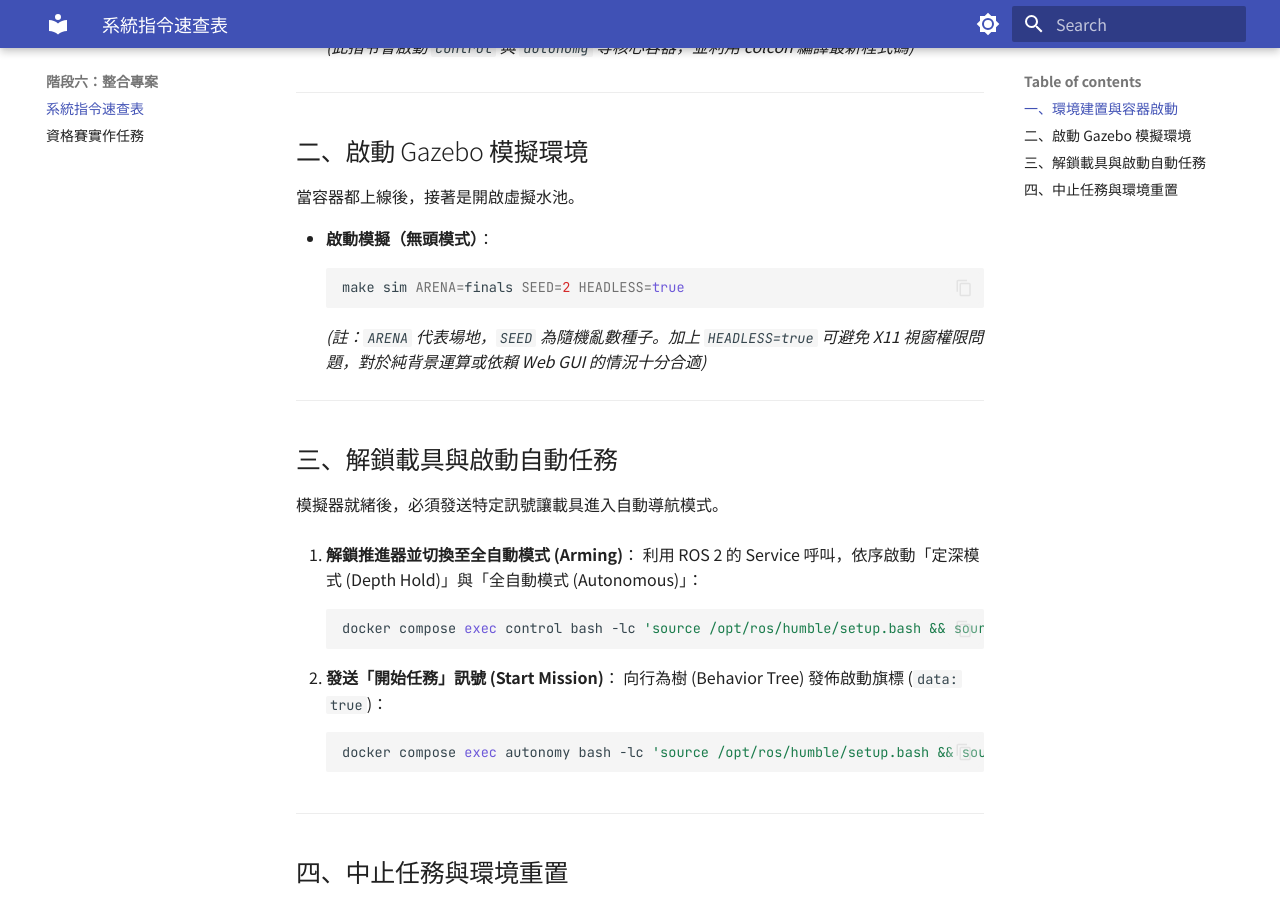
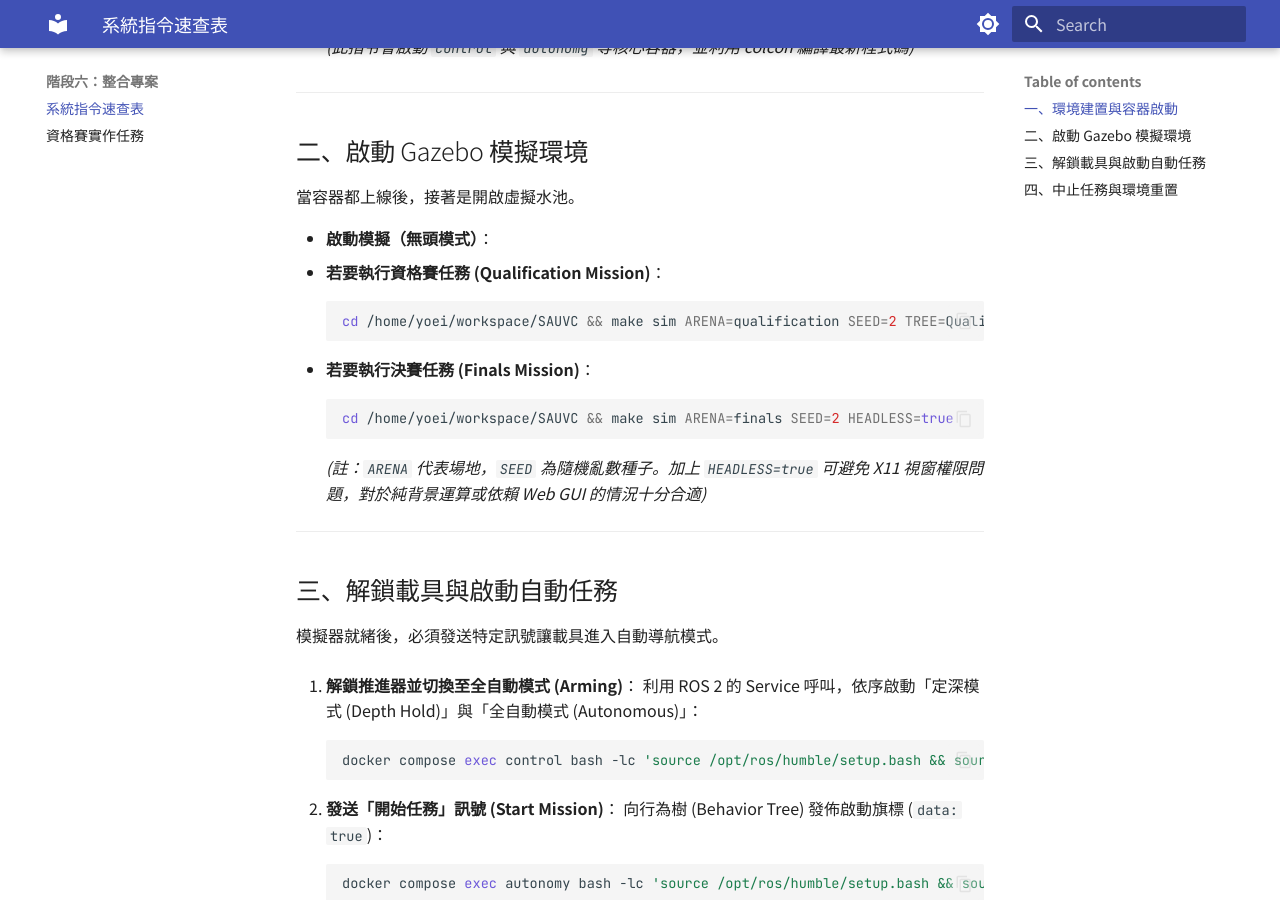
Before and after one commit to hereyougoai/auv-training-2026, an MkDocs documentation site: the page built from docs/stage6_integration/index.md, in a window 1280 px wide and 900 px high, scrolled down 848 px. Built offline with MkDocs 1.6.1 and Material for MkDocs 9.7.7, drawn with Linux system fonts in a browser that asks for light colours.

Commit message:
docs: split simulation commands for qualification and finals, add HEADLESS=true

````diff
--- a/docs/stage6_integration/index.md
+++ b/docs/stage6_integration/index.md
@@ -32,9 +32,14 @@
 當容器都上線後，接著是開啟虛擬水池。
 
 - **啟動模擬（無頭模式）**：
-  ```bash
-  make sim ARENA=finals SEED=2 HEADLESS=true
-  ```
+  - **若要執行資格賽任務 (Qualification Mission)**：
+    ```bash
+    cd /home/yoei/workspace/SAUVC && make sim ARENA=qualification SEED=2 TREE=QualificationMission HEADLESS=true
+    ```
+  - **若要執行決賽任務 (Finals Mission)**：
+    ```bash
+    cd /home/yoei/workspace/SAUVC && make sim ARENA=finals SEED=2 HEADLESS=true
+    ```
   *(註：`ARENA` 代表場地，`SEED` 為隨機亂數種子。加上 `HEADLESS=true` 可避免 X11 視窗權限問題，對於純背景運算或依賴 Web GUI 的情況十分合適)*
 
 ---
````
Also changed, not shown: docs/stage6_integration/newbie_task.md (+1 -1 lines).
